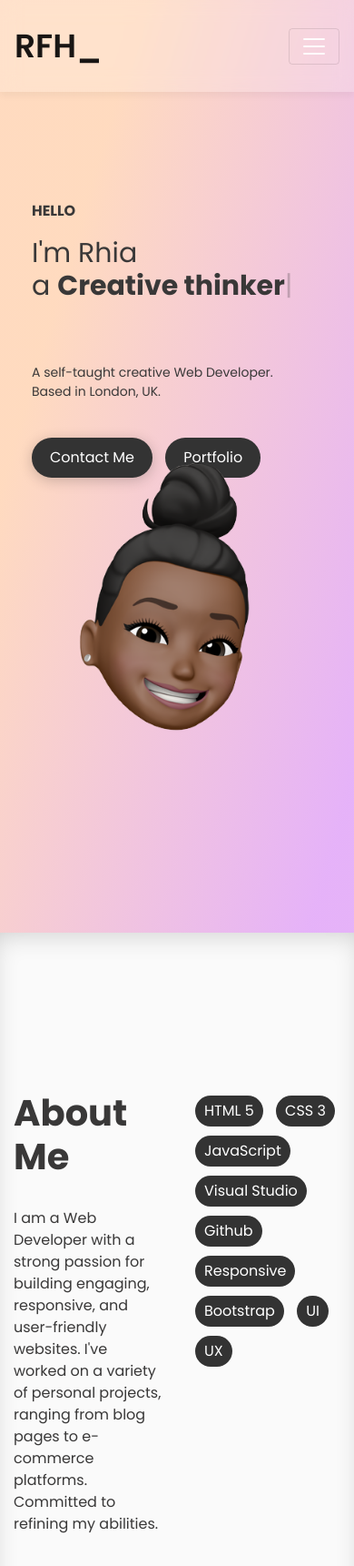
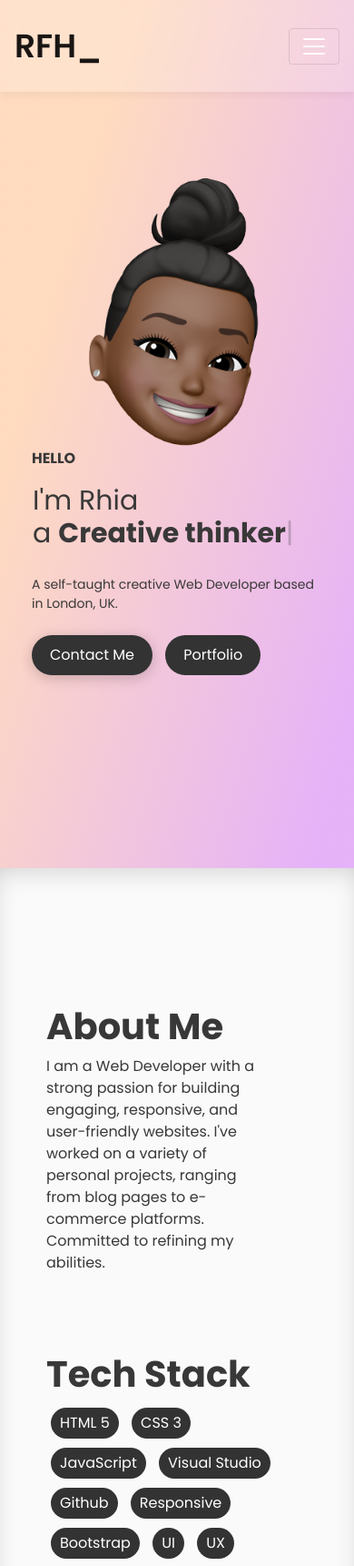
Before and after one commit to RhiaFHunte/rhias-portfolio-site-v2, a plain HTML site: page index.html in a window 390 px wide. Shown: the top 1721 px of the page at 91% size. Drawn offline with nearby package versions, Linux system fonts and the light colour scheme.

Commit message:
Improved mobile responsiveness. Adjusted profile section col order to ensure profile image is positioned above profile text

```diff
--- a/index.html
+++ b/index.html
@@ -70,14 +70,20 @@
 </section>
 
 
-
 <!-- HERO -->
 <section id="home">
     <section id="profile">
         <div class="profile__container">
             <div class="container">
                 <div class="row justify-content-end">
-                    <div class="col-md-8 order-md-1 order-2"> <!-- Keep original order for desktop -->
+                    <!-- Image Section: First on small screens, second on md and larger screens -->
+                    <div class="col-md-4 order-sm-2 order-0">
+                        <div class="profile-image">
+                            <img src="assets/IMG_1.png" alt="Profile picture of Rhia">
+                        </div>
+                    </div>
+                    <!-- Text Content Section: Second on small screens, first on md and larger screens -->
+                    <div class="col-md-8 order-sm-1 order-2">
                         <div class="profile__content">
                             <p class="profile__subtitle"><strong>HELLO</strong></p>
                             <h1 class="profile__title">
@@ -85,6 +91,23 @@
                                 a <span id="typed" class="typing"></span>
                             </h1>
                             <script src="https://cdn.jsdelivr.net/npm/typed.js@2.0.12"></script>
+
+                            <p class="description">
+                                A self-taught creative Web Developer based in London, UK.
+                                </p>
+                                <br>
+                                <div class="action__btns">
+                                <button class="contact__me" onclick="location.href='#contact'">Contact Me</button>
+                                <button class="portfolio" onclick="location.href='#projects'">Portfolio</button>
+                        </div>
+                    </div>
+                </div>
+            </div>
+        </div>
+    </section>
+ </section>
+
+ <!-- TYPING ANIMATION -->
  <script>
     var options = {
        strings: ["<strong>Front-End Developer</strong>", "<strong>Creative thinker</strong>", "<strong>Tech enthusiast</strong>"],
@@ -97,50 +120,30 @@
     };
     var typed = new Typed("#typed", options);
  </script>
-                            <br>
-                            <p class="description">
-                                A self-taught creative Web Developer. <br>Based in London, UK.
-                            </p>
-                            <br>
-                            <div class="action__btns">
-                                <button class="contact__me" onclick="location.href='./#contact'">Contact Me</button>
-                                <button class="portfolio" onclick="location.href='./#projects'">Portfolio</button>
-                            </div>
-                        </div>
-                    </div>
-                    <div class="col-md-4 order-md-2 order-1"> <!-- Keep original order for desktop -->
-                        <div class="profile-image">
-                            <img src="assets/IMG_1.png" alt="profile pic">
-                        </div>
-                    </div>
-                </div>
-            </div>
-        </div>
-    </section>
- </section>
 
 
-
-<!-- ABOUT ME ANIMATION SCRIPT -->
-
 <!-- ABOUT ME INTRODUCTION -->
-
 <section id="about">
-   <br>
     <div class="container">
        <div class="row">
-         <div class="col-md-6">
+          <!-- First Column -->
+          <div class="col-12 col-md-6">
              <div class="about__details__container">
-               <h1 class="title"><strong>About Me</strong> </h1>
-               <br>
+                <h1 class="title"><strong>About Me</strong></h1>
                 <p>
-                  I am a Web Developer with a strong passion for building engaging, responsive, and user-friendly websites. I've worked on a variety of personal projects, ranging from blog pages to e-commerce platforms. Committed to refining my abilities.
+                   I am a Web Developer with a strong passion for building engaging,
+                   responsive, and user-friendly websites. I've worked on a variety of personal projects,
+                   ranging from blog pages to e-commerce platforms. Committed to refining my abilities.
                 </p>
              </div>
           </div>
-         <div class="col-md-6">
+          <!-- Second Column -->
+          <br>
+          <div class="col-12 col-md-6">
              <div class="details__container">
+                <h1 class="title"><strong>Tech Stack</strong></h1>
                 <div class="tech__stack">
+                   <!-- Tech Items -->
                    <div class="each_tech" style="width: fit-content;">HTML 5</div>
                    <div class="each_tech" style="width: fit-content;">CSS 3</div>
                    <div class="each_tech" style="width: fit-content;">JavaScript</div>
@@ -156,6 +159,8 @@
        </div>
     </div>
  </section>
+
+
 <br>
 <br>
 <br>
@@ -314,8 +319,8 @@
 
 <!-- SCRIPTS -->
 <script src="script.js"></script>
-<script src="https://code.jquery.com/jquery-3.5.1.slim.min.js"></script>
-<script src="https://cdn.jsdelivr.net/npm/@popperjs/core@2.5.4/dist/umd/popper.min.js"></script>
-<script src="https://stackpath.bootstrapcdn.com/bootstrap/4.5.2/js/bootstrap.min.js"></script>
+<script src="https://code.jquery.com/jquery-3.3.1.slim.min.js"></script>
+<script src="https://cdnjs.cloudflare.com/ajax/libs/popper.js/1.14.7/umd/popper.min.js"></script>
+<script src="https://stackpath.bootstrapcdn.com/bootstrap/4.3.1/js/bootstrap.min.js"></script>
 </body>
 </html>
--- a/styles.css
+++ b/styles.css
@@ -22,6 +22,14 @@ body {
  }
 
 
+
+#home {
+   background: linear-gradient(106.5deg, rgba(255, 215, 185, 0.91) 23%, #df9ff7cc 93%);
+   height: fit-content;
+   padding: auto;
+
+}
+
 /* RESPONSIVE */
 
 /* Adjust h1 width for mobile view */
@@ -34,6 +42,10 @@ body {
    }
 
 /* MOBILE NAVIGATION */
+
+#home {
+   padding: 120px 0 ; /* Adjust as needed to make space for the navbar */
+}
 
 #nav-menu nav {
    box-shadow: 0 4px 8px rgba(0, 0, 0, 0.046); /* Add subtle shadow */
@@ -67,7 +79,6 @@ body {
 }
 
 
-
 #navbarNav.show .nav-link {
    color: white !important;
    text-shadow: 0px 0px 6px rgba(255,255,255,0.7);
@@ -86,8 +97,6 @@ body {
 }
 
 
-
-
 #navbarNav {
    transition: background-color 0.3s ease; /* Add transition to background-color */
 }
@@ -101,19 +110,39 @@ body {
    width: 100vw; /* Full viewport width */
 }
 
+/* ABOUT SECTION */
+
+.about__details__container {
+    margin: 0 0 0 10%;
+    margin-bottom: 24%;
+}
+
+.details__container {
+   margin: 0 0 0 10%;
+
+}
+
+
 
 
 /* PROFILE SECTION */
+
+.profile-image {
+   margin: 0;
+   text-align: center;
+}
+
 .profile__title {
-   height: 115px;
+   height: auto;
    font-size: 30px;
-   margin-bottom: 0;
    overflow-x: auto;
+   margin: 1px;
+
 }
 
 .description {
    font-size: 14px;
-   position: relative;
+   margin: 0;
    line-height: 1.5;
 }
 
@@ -165,10 +194,9 @@ body {
 
 
 
-#nav-menu, #home {
-   background: linear-gradient(106.5deg, rgba(255, 215, 185, 0.91) 23%, #df9ff7cc 93%);
 
-}
+
+
 
 .navbar-nav .nav-link {
    color: #333; /* Set the font color */
@@ -204,6 +232,10 @@ body {
    max-width: 300px; /* Set a maximum width for the image */
    height: auto; /* Maintain aspect ratio */
    border-radius: 50%; /* Make the image circular */
+}
+
+.profile__title {
+   margin-bottom: 28px;
 }
 
 
@@ -243,7 +275,7 @@ nav {
 
 
 #home {
-   padding: 200px 0 ; /* Adjust as needed to make space for the navbar */
+   padding: 192px 0 ; /* Adjust as needed to make space for the navbar */
 }
 
 
@@ -252,11 +284,20 @@ body #about {
    background-color: #FAFAFA; /* Light grey background color */
    padding: 150px 0px; /* Add padding horizontally to increase width */
    box-shadow: inset 0px 10px 30px -10px rgba(0,0,0,0.2);
-
 }
 
 
+.about__details__container {
+   margin-right: 24%;
+}
+
 /* TECH STACK SECTION */
+
+.details__container{
+   margin-right: 20%;
+
+
+}
 .each_tech {
    background-color: #333;
    color: #fff;
@@ -264,7 +305,6 @@ body #about {
    border-radius: 100px;
    margin-bottom: 5px;
    cursor:default;
-
 }
 
 .tech__stack .each_tech {
@@ -276,6 +316,7 @@ body #about {
    border-radius: 100px;
    word-wrap: break-word; /* Wrap long words */
 }
+
 
 
 /* PROJECTS SECTION */
@@ -389,15 +430,8 @@ footer .container {
 }
 
 
-.row {
-   display: flex;
-   flex-wrap: wrap;
-}
 
-.col-md-6 {
-   flex: 0 0 50%; /* Each column takes up 50% width */
-   max-width: 50%;
-}
+
 
 .custom-email-link {
 
```
Lines whose indentation alone changed are shown as unchanged.
